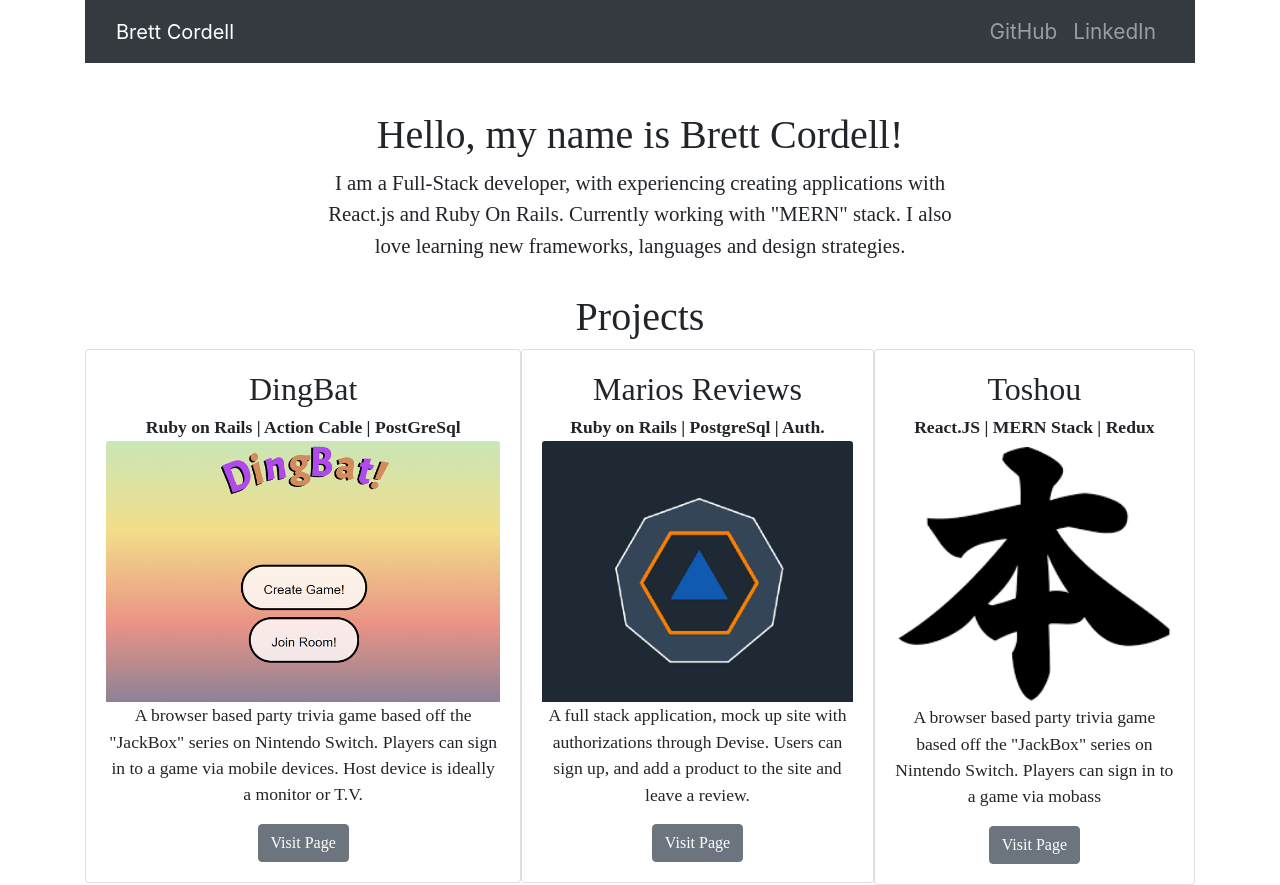
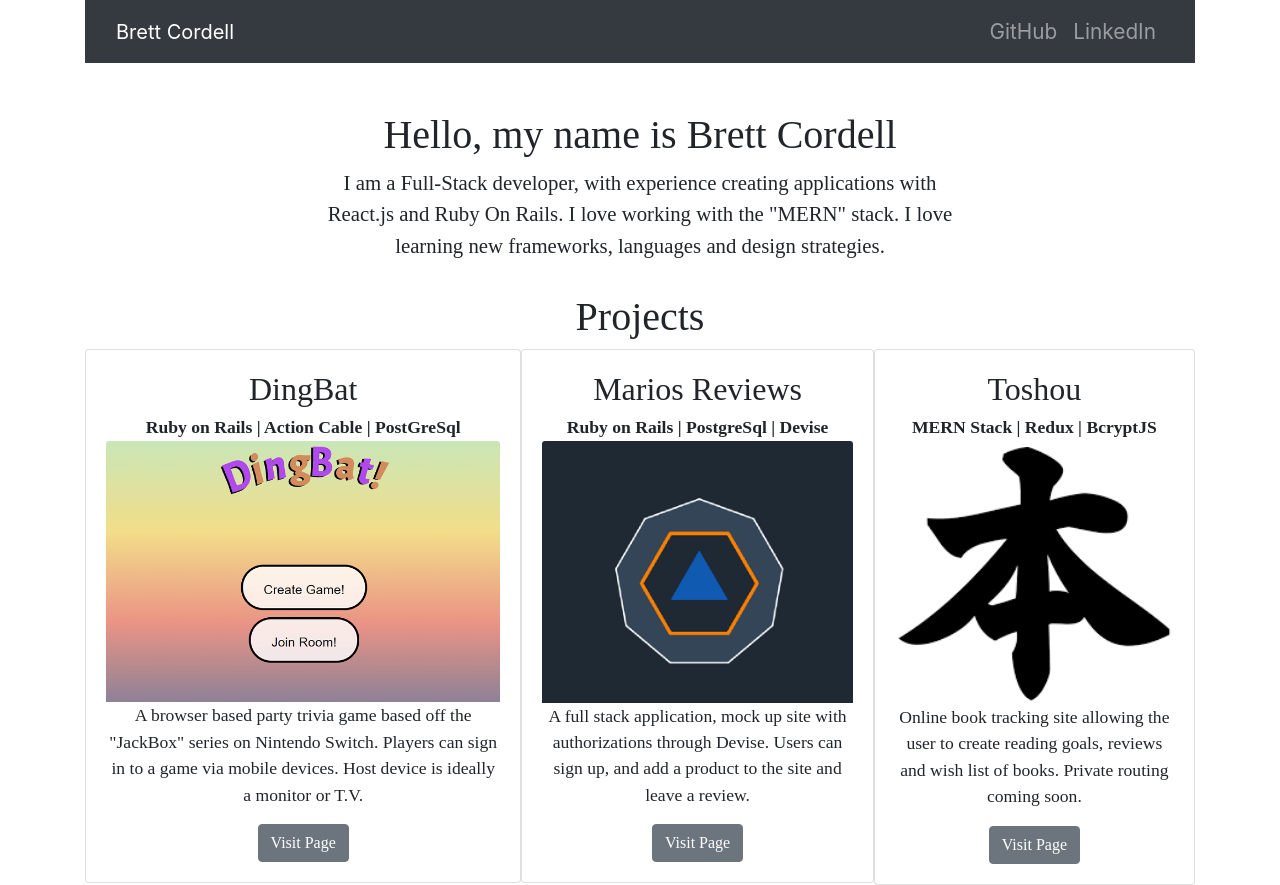
Before and after one commit to Triknives/myPortfolio, a React (Create React App) app: page / in a window 1280 px wide. Built offline with nearby package versions, Linux system fonts and the light colour scheme.

Commit message:
update to content and styling

```diff
--- a/src/components/About.js
+++ b/src/components/About.js
@@ -4,8 +4,8 @@
   return (
     <Container>
       <div className="about-me">
-      <h1>Hello, my name is Brett Cordell!</h1>
-      <p>I am a Full-Stack developer, with experiencing creating applications with React.js and Ruby On Rails. Currently working with "MERN" stack. I also love learning new frameworks, languages and design strategies.</p>
+      <h1>Hello, my name is Brett Cordell</h1>
+      <p>I am a Full-Stack developer, with experience creating applications with React.js and Ruby On Rails. I love working with the "MERN" stack. I love learning new frameworks, languages and design strategies.</p>
     </div>
     </Container>
   )
--- a/src/components/Projects.js
+++ b/src/components/Projects.js
@@ -30,7 +30,7 @@
         <Card>
           <CardBody>
           <CardTitle><h2>Marios Reviews</h2></CardTitle>
-          <CardSubtitle><strong>Ruby on Rails | PostgreSql | Auth.</strong></CardSubtitle>
+          <CardSubtitle><strong>Ruby on Rails | PostgreSql | Devise</strong></CardSubtitle>
           <CardImg top width="100%" img src={mariosReview1} alt="Card image cap" />
             <CardText>A full stack application, mock up site with authorizations through Devise. Users can sign up, and add a product to the site and leave a review.</CardText>
             <Button href="https://fierce-lake-38166.herokuapp.com/users/sign_in">Visit Page</Button>
@@ -43,9 +43,9 @@
           <Card>
             <CardBody>
             <CardTitle><h2>Toshou</h2></CardTitle>
-            <CardSubtitle><strong>React.JS | MERN Stack | Redux</strong></CardSubtitle>
+            <CardSubtitle><strong>MERN Stack | Redux | BcryptJS</strong></CardSubtitle>
             <CardImg top width="100%" img src={toshou} alt="Card image cap" />
-              <CardText>A browser based party trivia game based off the "JackBox" series on Nintendo Switch. Players can sign in to a game via mobass</CardText>
+              <CardText>Online book tracking site allowing the user to create reading goals, reviews and wish list of books. Private routing coming soon.</CardText>
               <Button>Visit Page</Button>
             </CardBody>
           </Card>
```
